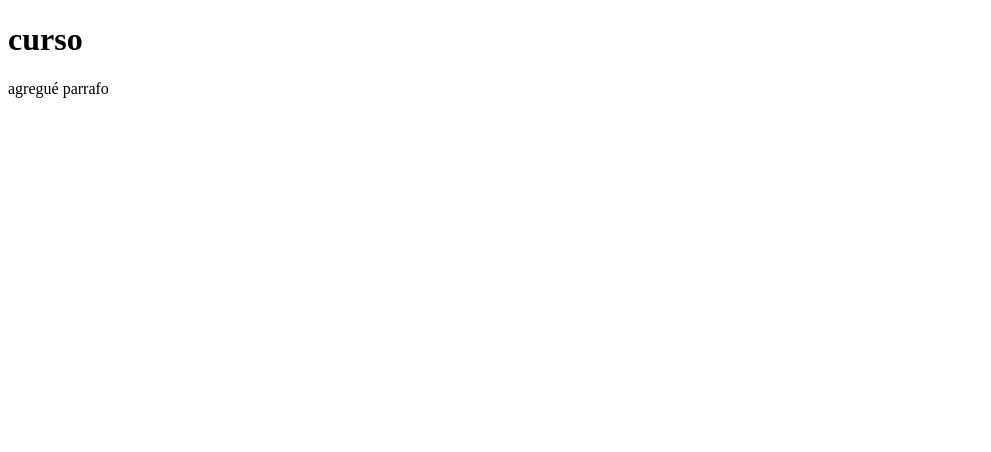
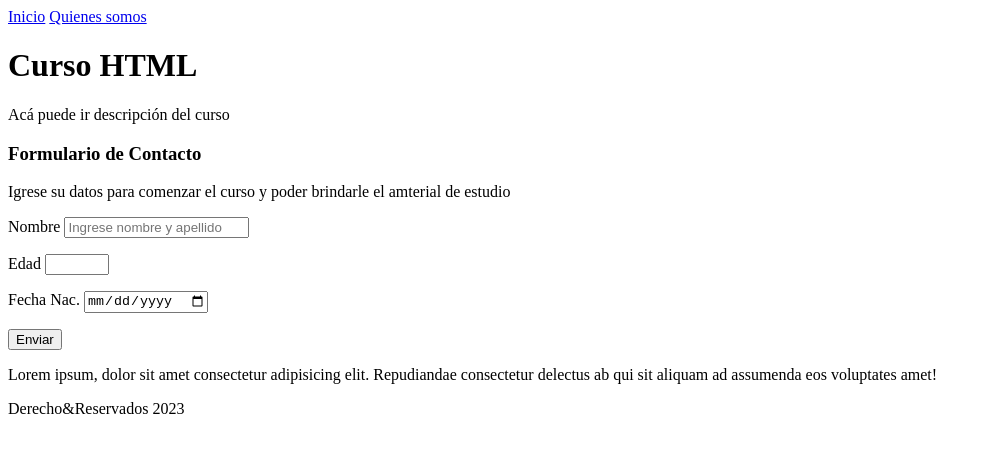
Before and after one commit to Juanramirez1990/proyecto-fullstack-python, a plain HTML site: page cursohtml.html in a window 1280 px wide. Shown: the whole page, without its empty margins (0-991 px from the left). Drawn offline with Linux system fonts and the light colour scheme.

Commit message:
agregue favicon, imagen en index, estilos para index y formulario + footer

```diff
--- a/cursohtml.html
+++ b/cursohtml.html
@@ -1,14 +1,62 @@
 <!DOCTYPE html>
-<html lang="en">
+<html lang="es">
 <head>
     <meta charset="UTF-8">
     <meta http-equiv="X-UA-Compatible" content="IE=edge">
     <meta name="viewport" content="width=device-width, initial-scale=1.0">
     <title>Document</title>
 </head>
+
 <body>
-    <h1>curso</h1>
-    <p>agregué parrafo</p>
+
+    <header>
+        <nav>
+            <a href="index.html">Inicio</a>
+            <a href="quienesSomos.html">Quienes somos</a>
+        </nav>
+
+        <h1>Curso HTML</h1>
+
+        <p>Acá puede ir descripción del curso</p>
+    </header>
+
+    <section>
+        <header>
+            <h3>Formulario de Contacto</h3>
+
+            <p>Igrese su datos para comenzar el curso y poder brindarle el amterial de estudio</p>
+        </header>
+
+        <form action="" method="get">
+            <p>
+                <label for="name">Nombre
+                    <input type="text" name="nombre" id="name" placeholder="Ingrese nombre y apellido" required autocomplete="off">
+
+                </label>
+            </p>
+
+            <p>
+                <label for="edad">Edad
+                    <input type="number" name="anios" id="edad" min="0" max="100">
+                </label>
+            </p>
+
+            <p>
+                <label for="fecha">Fecha Nac.
+                    <input type="date" name="fechaNac" id="fecha" min="1900-01-01" >
+                </label>
+            </p>
+
+            <input type="submit" value="Enviar">
+        </form>
+
+    </section>
+
+    <footer>
+        <p>Lorem ipsum, dolor sit amet consectetur adipisicing elit. Repudiandae consectetur delectus ab qui sit aliquam ad
+            assumenda eos voluptates amet!</p>
+        Derecho&Reservados 2023
+    </footer>
 
 </body>
 </html>
```
Also changed, not shown: css/style.css (+21 -0 lines), index.html (+14 -2 lines), favicon/images.ico (added), image/images.png (added).
